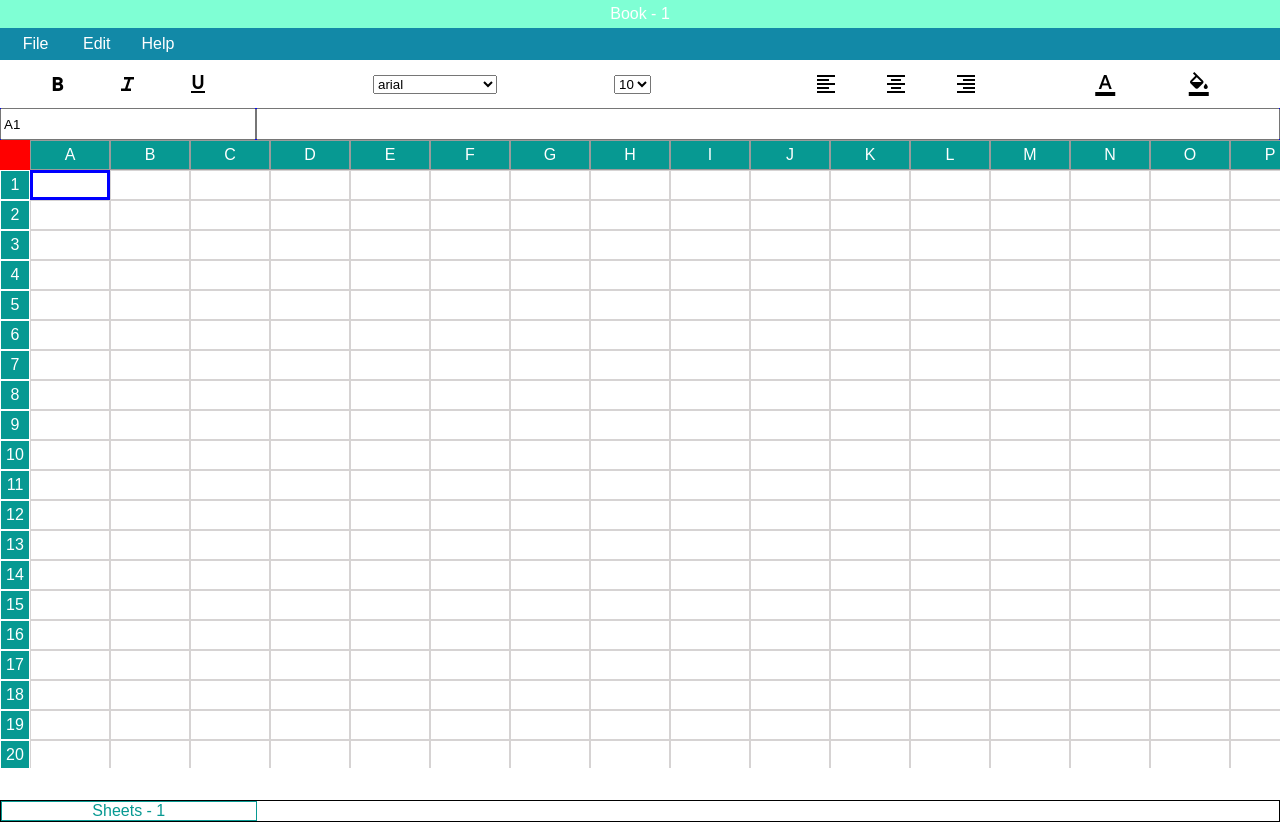
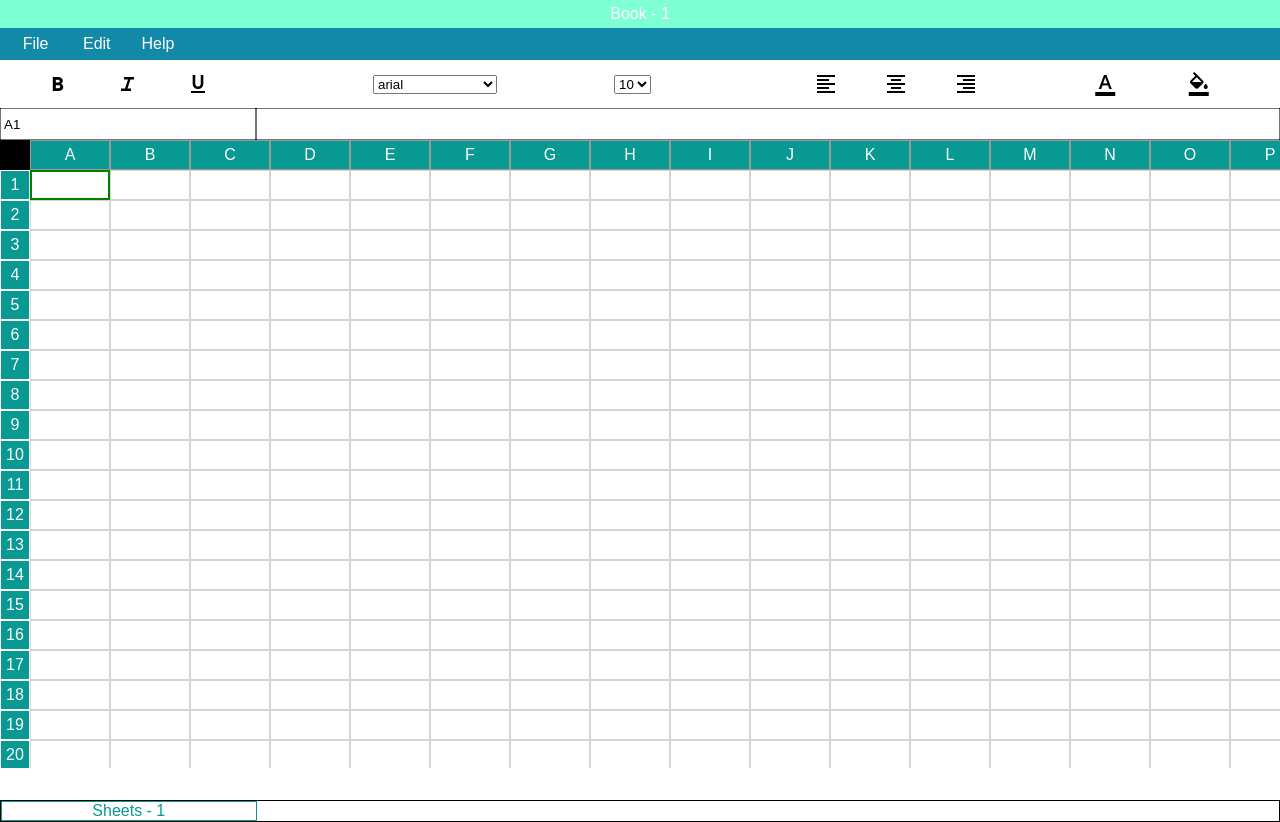
Before and after one commit to jitu-meher789/dom-projects, a plain HTML site: page excel-clone/index.html in a window 1280 px wide. Both pictures are taken after a click on the element 70 px from the left and 185 px from the top of the page. Drawn offline with nearby package versions, Linux system fonts and the light colour scheme.

Commit message:
excel-clone-ui

```diff
--- a/excel-clone/style.css
+++ b/excel-clone/style.css
@@ -125,7 +125,7 @@ body {
 .blank-corner {
   height: 30px;
   width: 30px;
-  background-color: red;
+  background-color: black;
   position: fixed;
   top: 17.5vh;
   left: 0;
@@ -178,5 +178,5 @@ body {
 }
 
 .grid-selected-cell {
-  border: 3px solid blue;
+  border: 2px solid green;
 }
```
